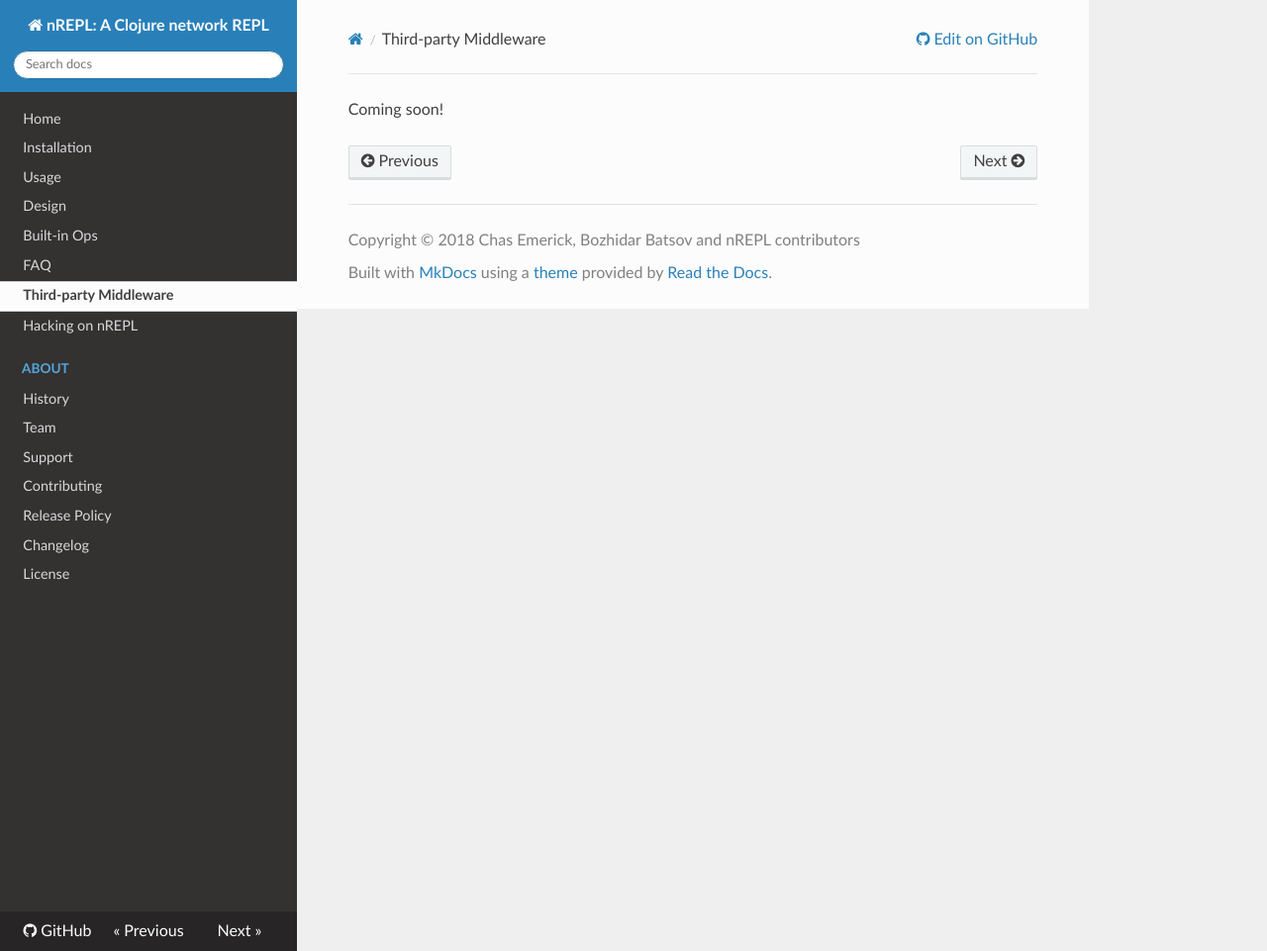
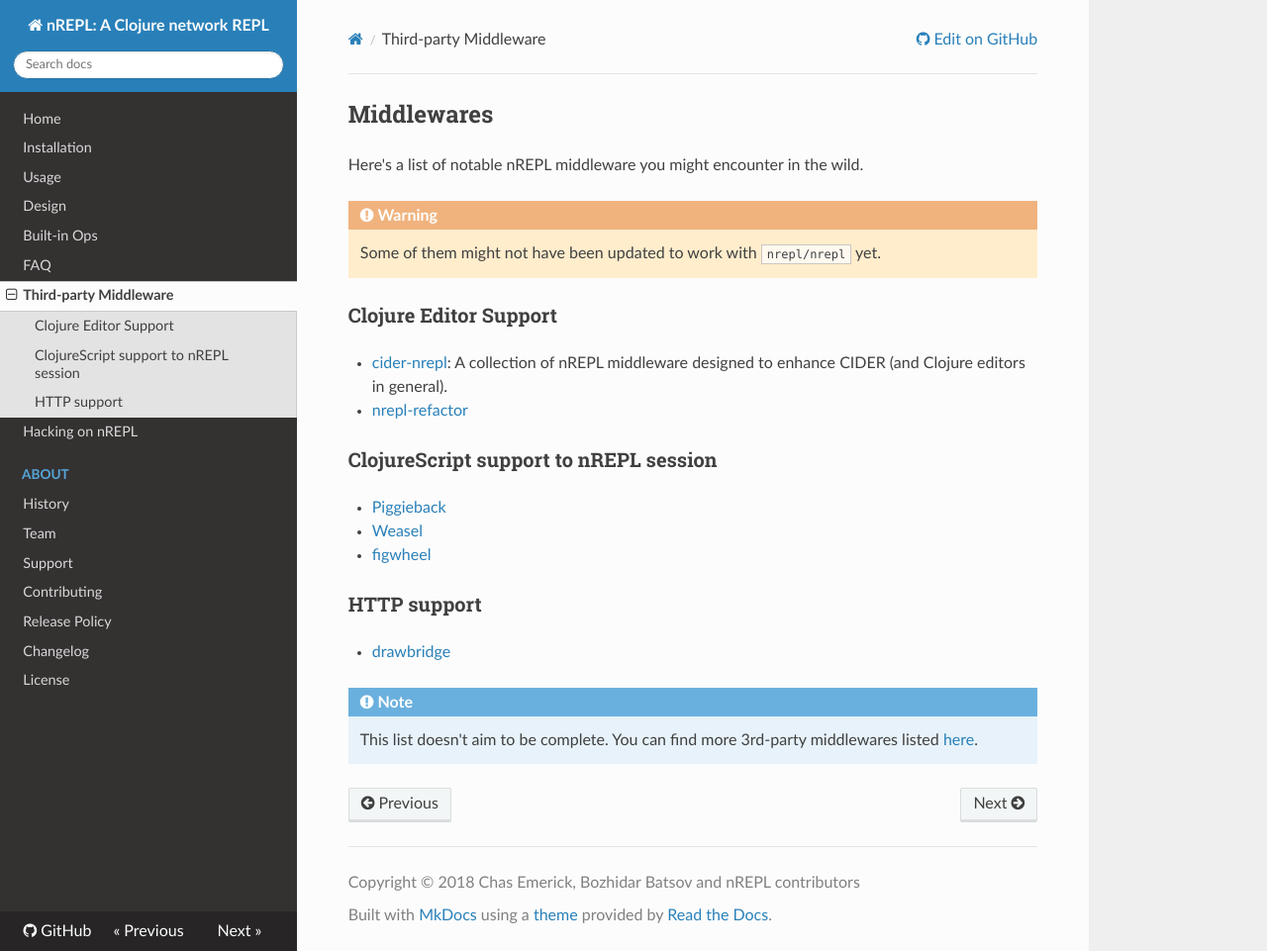
Before and after one commit to nrepl/nrepl, an MkDocs documentation site: the page built from doc/third_party_middleware.md, in a window 1280 px wide and 961 px high. Shown: the whole window at 99% size. Built offline with MkDocs 1.6.1, drawn with Linux system fonts in a browser that asks for light colours; nearby versions of some CDN libraries; old or Windows-style settings are respelled for this version of MkDocs.

Commit message:
Mention some notable middlewares

```diff
--- a/doc/third_party_middleware.md
+++ b/doc/third_party_middleware.md
@@ -1 +1,27 @@
-Coming soon!
+## Middlewares
+
+Here's a list of notable nREPL middleware you might encounter in the wild.
+
+!!! Warning
+
+    Some of them might not have been updated to work with `nrepl/nrepl` yet.
+
+### Clojure Editor Support
+
+* [cider-nrepl](https://github.com/clojure-emacs/cider-nrepl): A collection of nREPL middleware designed to enhance CIDER (and Clojure editors in general).
+* [nrepl-refactor](https://github.com/clojure-emacs/refactor-nrepl)
+
+###  ClojureScript support to nREPL session
+
+* [Piggieback](https://github.com/nrepl/piggieback)
+* [Weasel](https://github.com/tomjakubowski/weasel)
+* [figwheel](https://github.com/bhauman/lein-figwheel)
+
+### HTTP support
+
+* [drawbridge](https://github.com/nrepl/drawbridge)
+
+!!! Note
+
+    This list doesn't aim to be complete. You can find more 3rd-party middlewares listed
+    [here](https://github.com/nrepl/nREPL/wiki/Extensions).
```
